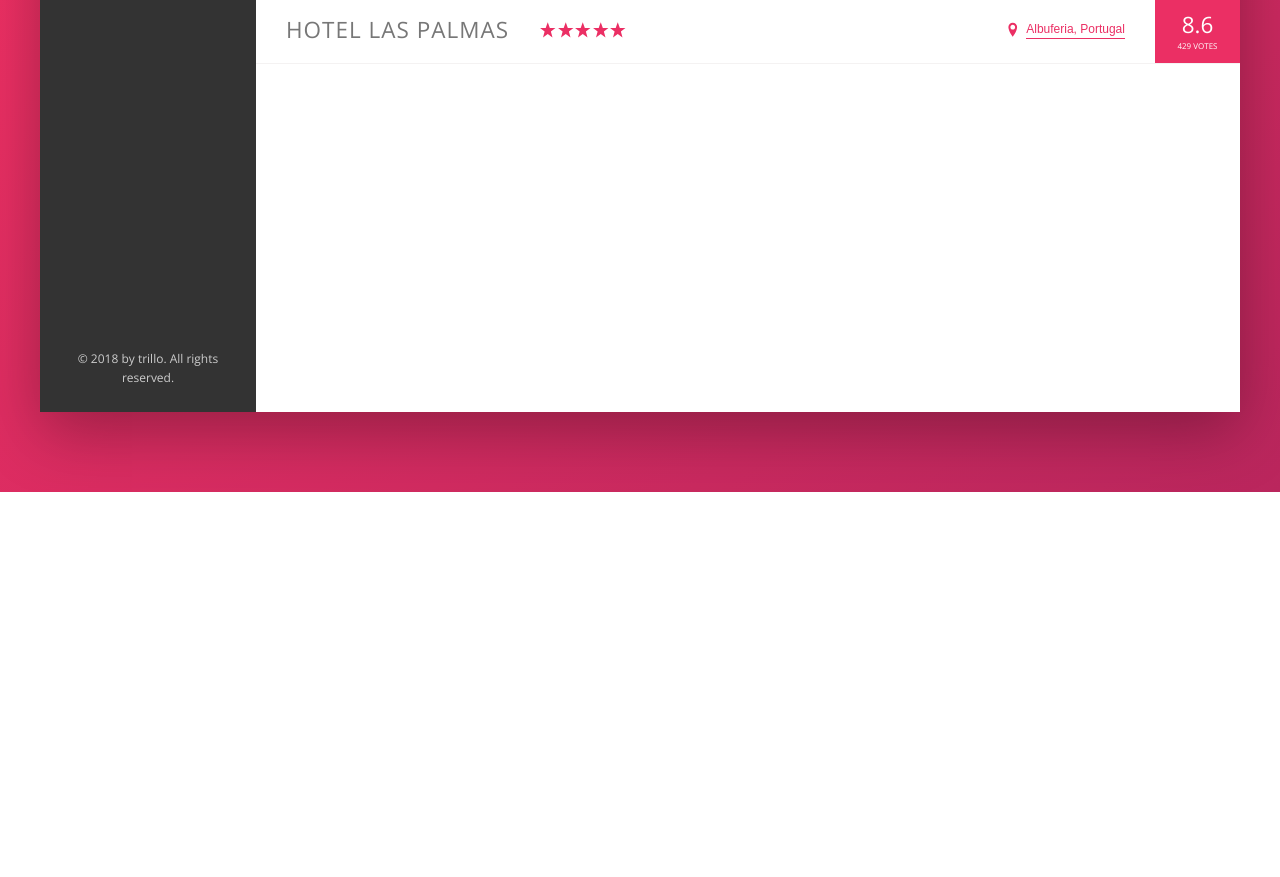
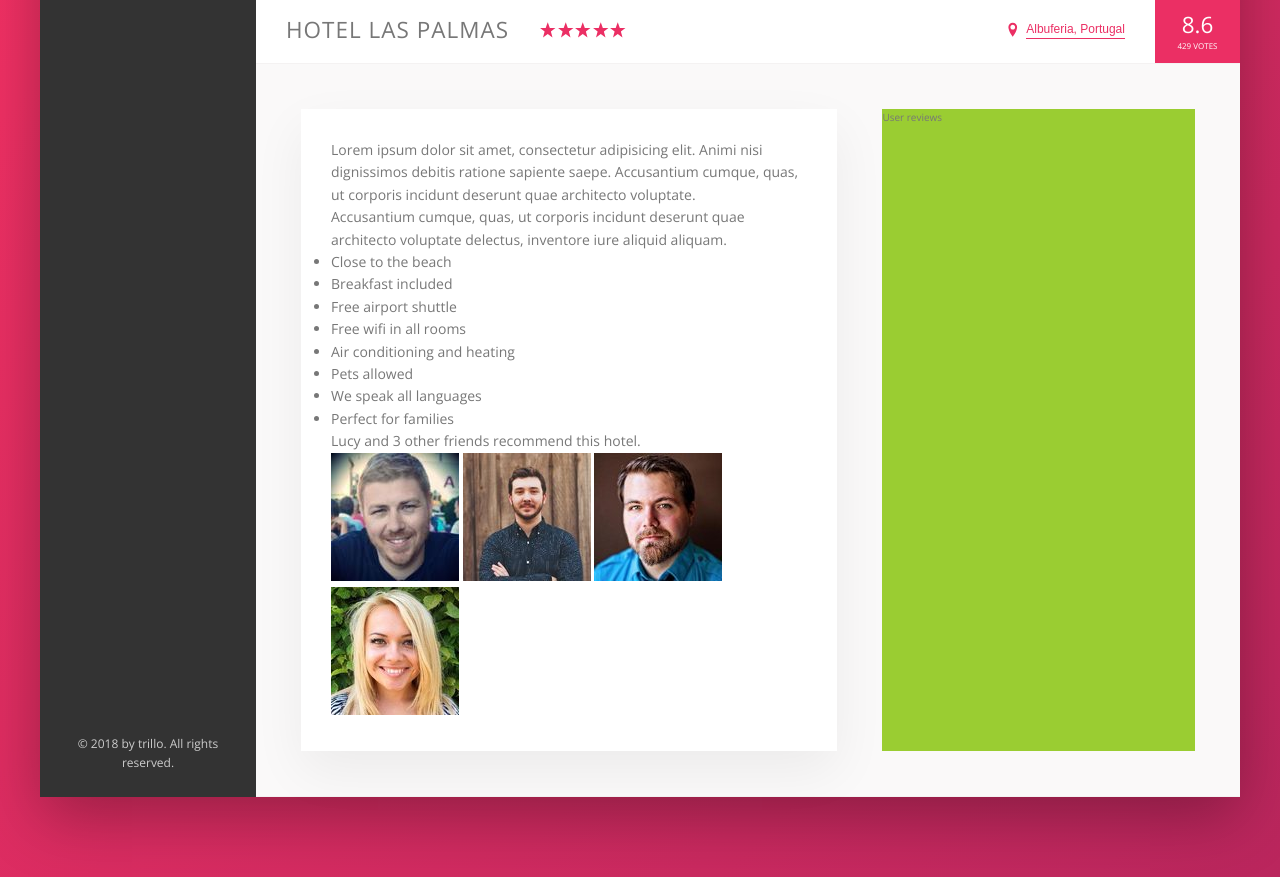
Before and after one commit to ayush987goyal/trillo-scss, a website: page index.html in a window 1280 px wide. Shown: the part 538-1415 px from the top of the page. Before the commit the page ends 1030 px from the top, so only its background shows below. Drawn offline with nearby package versions, Linux system fonts and the light colour scheme.

Commit message:
added description section with some markup and card like style

```diff
--- a/index.html
+++ b/index.html
@@ -137,6 +137,42 @@
                         </div>
                     </div>
 
+                    <div class="detail">
+                        <div class="description">
+                            <p class="paragraph">
+                                Lorem ipsum dolor sit amet, consectetur adipisicing elit. Animi nisi dignissimos debitis ratione sapiente saepe. Accusantium cumque, quas, ut corporis incidunt deserunt quae architecto voluptate.
+                            </p>
+                            <p class="paragraph">
+                                Accusantium cumque, quas, ut corporis incidunt deserunt quae architecto voluptate delectus, inventore iure aliquid aliquam.
+                            </p>
+                            <ul class="list">
+                                <li class="list__item">Close to the beach</li>
+                                <li class="list__item">Breakfast included</li>
+                                <li class="list__item">Free airport shuttle</li>
+                                <li class="list__item">Free wifi in all rooms</li>
+                                <li class="list__item">Air conditioning and heating</li>
+                                <li class="list__item">Pets allowed</li>
+                                <li class="list__item">We speak all languages</li>
+                                <li class="list__item">Perfect for families</li>
+                            </ul>
+                            <div class="recommend">
+                                <p class="recommend__count">
+                                    Lucy and 3 other friends recommend this hotel.
+                                </p>
+                                <div class="recommend_friends">
+                                    <img src="img/user-3.jpg" alt="Friend 1" class="recommend__photo">
+                                    <img src="img/user-4.jpg" alt="Friend 2" class="recommend__photo">
+                                    <img src="img/user-5.jpg" alt="Friend 3" class="recommend__photo">
+                                    <img src="img/user-6.jpg" alt="Friend 4" class="recommend__photo">
+                                </div>
+                            </div>
+                        </div>
+
+                        <div class="user-reviews">
+                            User reviews
+                        </div>
+                    </div>
+
                 </main>
             </div>
         </div>
--- a/sass/_base.scss
+++ b/sass/_base.scss
@@ -28,6 +28,9 @@
     --color-grey-dark-3: #999;
 
     --shadow-dark: 0 2rem 6rem rgba(0, 0, 0, 0.3);
+    --shadow-light: 0 2rem 5rem rgba(0,0,0,.06);
+
+    --line: 1px solid var(--color-grey-light-2);
 }
 
 * {
--- a/sass/_components.scss
+++ b/sass/_components.scss
@@ -209,7 +209,7 @@
 .overview {
     display: flex;
     align-items: center;
-    border-bottom: 1px solid var(--color-grey-light-2);
+    border-bottom: var(--line);
 
     &__heading {
         font-size: 2.25rem;
--- a/sass/_layout.scss
+++ b/sass/_layout.scss
@@ -11,7 +11,7 @@
     font-size: 1.4rem;
     height: 7rem;
     background-color: #fff;
-    border-bottom: 1px solid var(--color-grey-light-2);
+    border-bottom: var(--line);
 
     display: flex;
     justify-content: space-between;
@@ -35,7 +35,26 @@
 .hotel-view {
     background-color: #fff;
 
-    height: 80rem;
-
     flex: 1;
 }
+
+.detail {
+    display: flex;
+    padding: 4.5rem;
+    background-color: var(--color-grey-light-1);
+    border-bottom: var(--line);
+}
+
+.description {
+    font-size: 1.4rem;
+    background-color: #fff;
+    box-shadow: var(--shadow-light);
+    padding: 3rem;
+    flex: 0 0 60%;
+    margin-right: 4.5rem;
+}
+
+.user-reviews {
+    background-color: yellowgreen;
+    flex: 1;
+}
```
Also changed, not shown: css/style.css.
